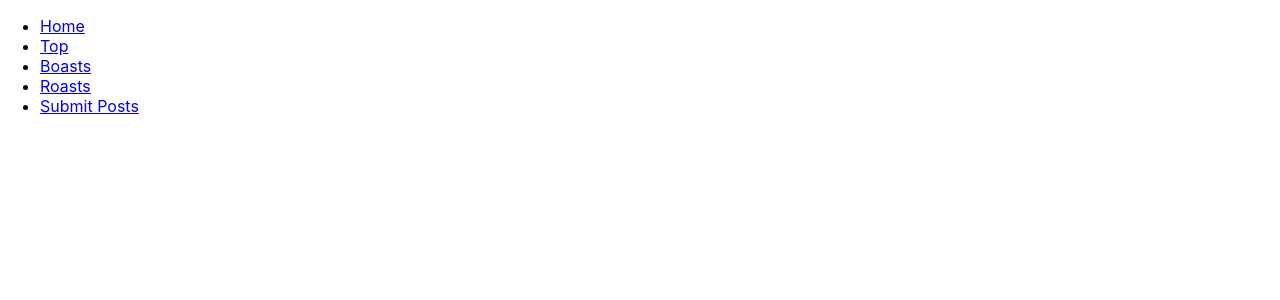
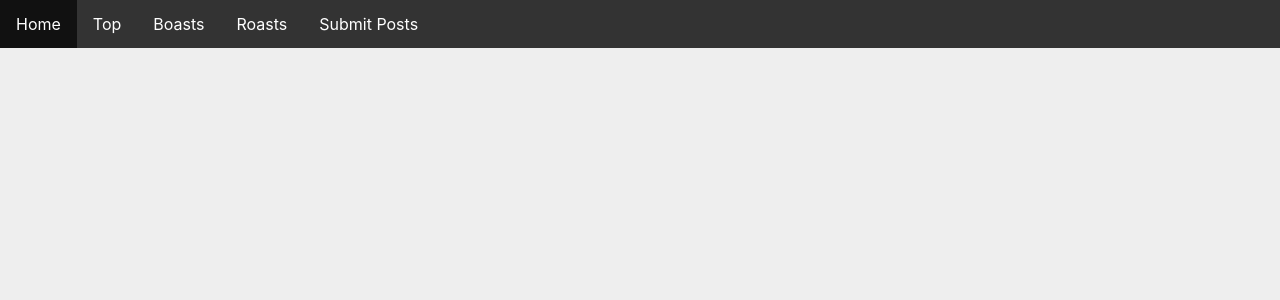
Before and after one commit to drewradcliff/ghostpost_frontend, a React (Create React App) app: page / in a window 1280 px wide. Shown: the top 300 px of the page. Built offline with nearby package versions, Linux system fonts and the light colour scheme; no server answers.

Commit message:
Add navbar and post styles

```diff
--- a/src/App.js
+++ b/src/App.js
@@ -1,45 +1,28 @@
 import React from "react";
-import { BrowserRouter as Router, Switch, Route, Link } from "react-router-dom";
+import { BrowserRouter as Router, Switch, Route } from "react-router-dom";
 import Home from "./components/Home";
+import Navbar from "./components/Navbar"
 
 export default function App() {
   return (
     <Router>
       <div>
-        <nav>
-          <ul>
-            <li>
-              <Link to="/">Home</Link>
-            </li>
-            <li>
-              <Link to="/top">Top</Link>
-            </li>
-            <li>
-              <Link to="/boasts">Boasts</Link>
-            </li>
-            <li>
-              <Link to="/roasts">Roasts</Link>
-            </li>
-            <li>
-              <Link to="/post">Submit Posts</Link>
-            </li>
-          </ul>
-        </nav>
+        <Navbar />
         <Switch>
           <Route path="/top">
             <h1>Top</h1>
           </Route>
           <Route path="/boasts">
-            <h1>Boasts</h1>
+            <Home endpoint="/boasts" />
           </Route>
           <Route path="/roasts">
-            <h1>Roasts</h1>
+            <Home endpoint="/roasts" />
           </Route>
           <Route path="/post">
             <h1>Submit Post</h1>
           </Route>
           <Route path="/">
-            <Home />
+            <Home endpoint="/" />
           </Route>
         </Switch>
       </div>
--- a/src/components/Home.js
+++ b/src/components/Home.js
@@ -1,13 +1,13 @@
 import React, {useState, useEffect} from "react"
 import Post from "./Post"
 
-export default function Home() {
+export default function Home({ endpoint }) {
   const [posts, setPosts] = useState([])
   useEffect(() => {
-    fetch("http://127.0.0.1:8000/api/posts/")
+    fetch("http://127.0.0.1:8000/api/posts" + endpoint)
       .then((res) => res.json())
       .then((data) => setPosts(data));
-  }, []);
+  }, [endpoint]);
 
   return (
     <>
--- /dev/null
+++ b/src/components/Navbar.css
@@ -0,0 +1,27 @@
+nav {
+  background-color: #dddddd;
+}
+
+.nav-list {
+  list-style-type: none;
+  margin: 0;
+  padding: 0;
+  overflow: hidden;
+  background-color: #333;
+}
+
+.nav-list-item {
+  float: left;
+}
+
+.nav-list-item a {
+  display: block;
+  color: white;
+  text-align: center;
+  padding: 14px 16px;
+  text-decoration: none;
+}
+
+.nav-list a:hover {
+  background-color: #111;
+}
--- /dev/null
+++ b/src/components/Navbar.js
@@ -0,0 +1,27 @@
+import React from "react";
+import { Link } from "react-router-dom";
+import "./Navbar.css"
+
+export default function Navbar() {
+  return (
+    <nav>
+      <ul className="nav-list">
+        <li className="nav-list-item">
+          <Link to="/">Home</Link>
+        </li>
+        <li className="nav-list-item">
+          <Link to="/top">Top</Link>
+        </li>
+        <li className="nav-list-item">
+          <Link to="/boasts">Boasts</Link>
+        </li>
+        <li className="nav-list-item">
+          <Link to="/roasts">Roasts</Link>
+        </li>
+        <li className="nav-list-item">
+          <Link to="/post">Submit Posts</Link>
+        </li>
+      </ul>
+    </nav>
+  );
+}
--- a/src/components/Post.css
+++ b/src/components/Post.css
@@ -1,9 +1,23 @@
-.post {
+.post-roast {
+  background-color: palevioletred;
   margin: 0 auto;
   width: 24rem;
   border: solid black 1px;
   border-radius: 5px;
   display: flex;
+  margin-top: 1rem;
+  margin-bottom: 1rem;
+}
+
+.post-boast {
+  background-color: lightgreen;
+  margin: 0 auto;
+  width: 24rem;
+  border: solid black 1px;
+  border-radius: 5px;
+  display: flex;
+  margin-top: 1rem;
+  margin-bottom: 1rem;
 }
 
 .score-div {
--- a/src/components/Post.js
+++ b/src/components/Post.js
@@ -5,11 +5,19 @@ export default function Post({ post }) {
   const d = new Date(post.submission_date);
 
   return (
-    <div className="post">
+    <div className={post.is_boast ? "post-boast" : "post-roast"}>
       <div className="score-div">
-        <button>⬆️</button>
+        <button>
+          <span role="img" aria-label="upvote">
+            ⬆️
+          </span>
+        </button>
         <div className="score">{post.score}</div>
-        <button>⬇️</button>
+        <button>
+          <span role="img" aria-label="downvote">
+            ⬇️
+          </span>
+        </button>
       </div>
       <div>
         <ul>
--- a/src/index.css
+++ b/src/index.css
@@ -5,6 +5,7 @@ body {
     sans-serif;
   -webkit-font-smoothing: antialiased;
   -moz-osx-font-smoothing: grayscale;
+  background-color: #EEE;
 }
 
 code {
```
